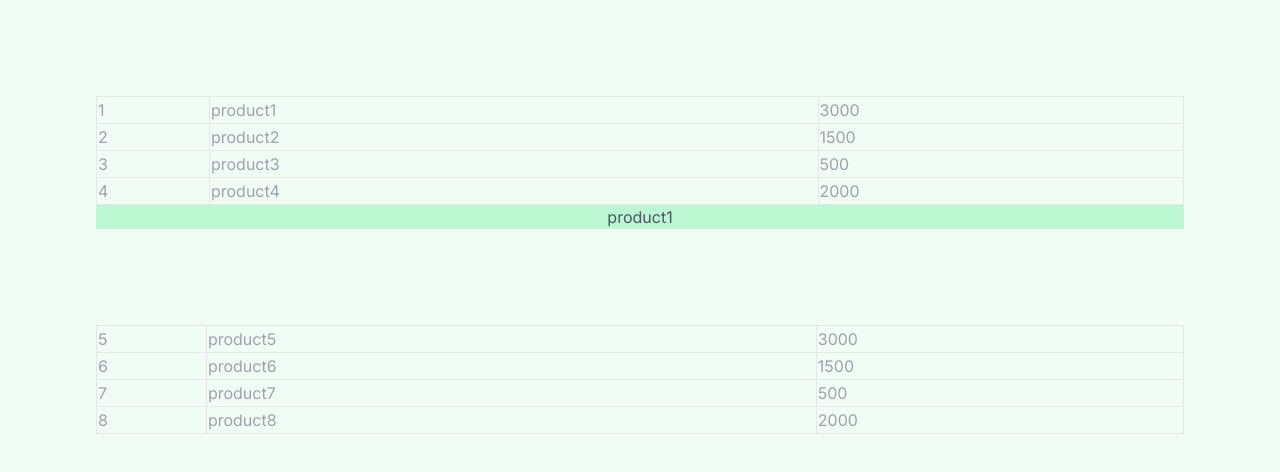
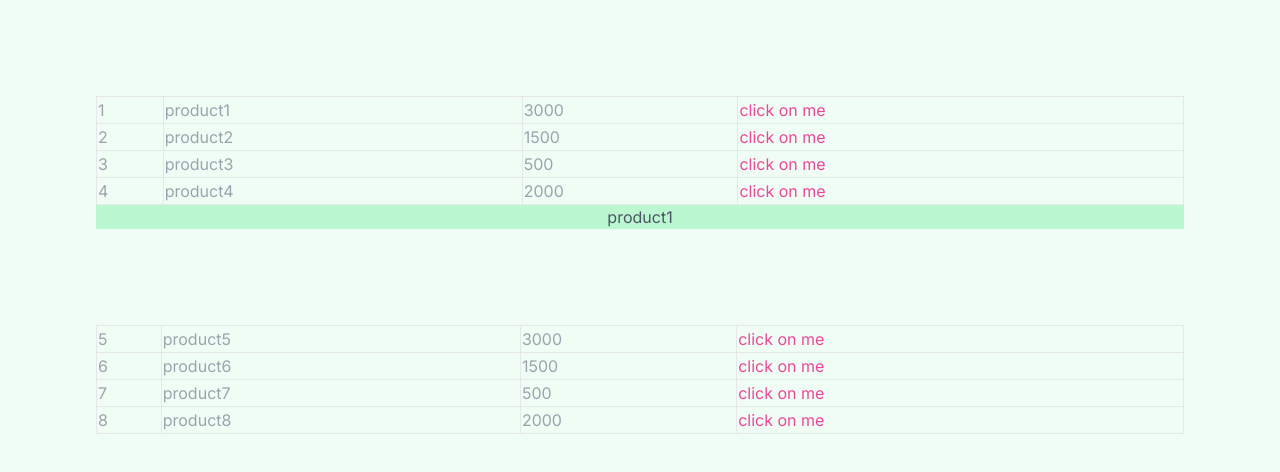
Before and after one commit to htimnak/HomeWorkNextJs, a Next.js app: page / in a window 1280 px wide. Shown: the top 472 px of the page. Built offline with nearby package versions, Linux system fonts and the light colour scheme.

Commit message:
add event button to table

```diff
--- a/src/components/MyTable.tsx
+++ b/src/components/MyTable.tsx
@@ -15,15 +15,20 @@ export default  function MyTable({myData , caption}) {
 
             <tbody >
             {
-                myData.map((item,index)=>{
-                    return(
-                        <tr>
-                            <td className={"border border-gray-200 text-gray-400 "}>{item.ID}</td>
-                            <td className={"border border-gray-200 text-gray-400"}>{item.name}</td>
-                            <td className={"border border-gray-200 text-gray-400"}>{item.price}</td>
-                        </tr>
+                myData.map((item,index)=> {
+                     {
+                        return (
+                            <tr>
+                                <td className={"border border-gray-200 text-gray-400 "}>{item.ID}</td>
+                                <td className={"border border-gray-200 text-gray-400"}>{item.name}</td>
+                                <td className={"border border-gray-200 text-gray-400"}>{item.price}</td>
+                                <td className={"border border-gray-200 text-gray-400"}>
+                                    <button className={" text-pink-500"} onClick={()=>{alert("I Happend...")}}>click on me</button>
+                                </td>
+                            </tr>
                         )
 
+                    }
                 })
             }
 
```
